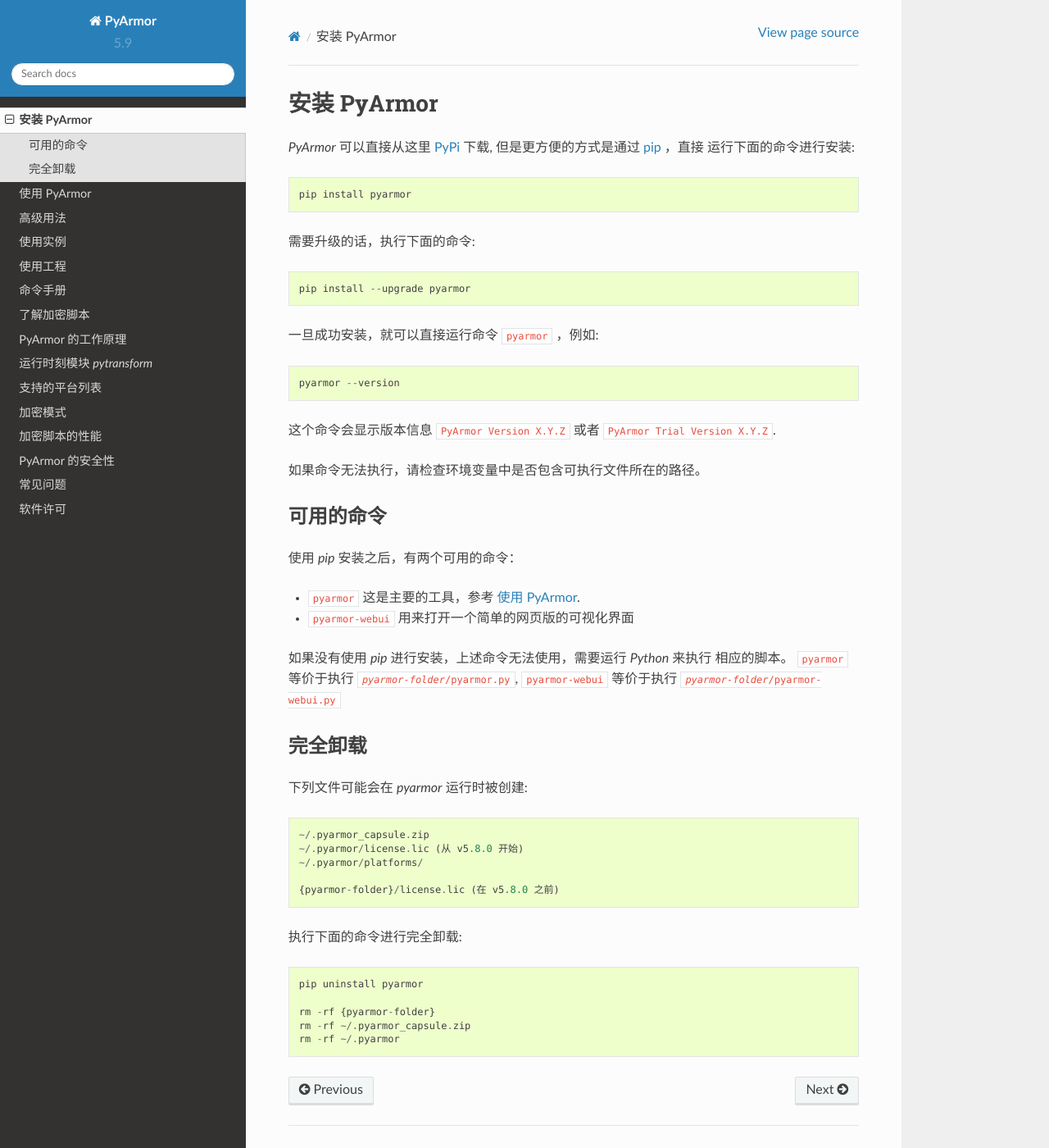
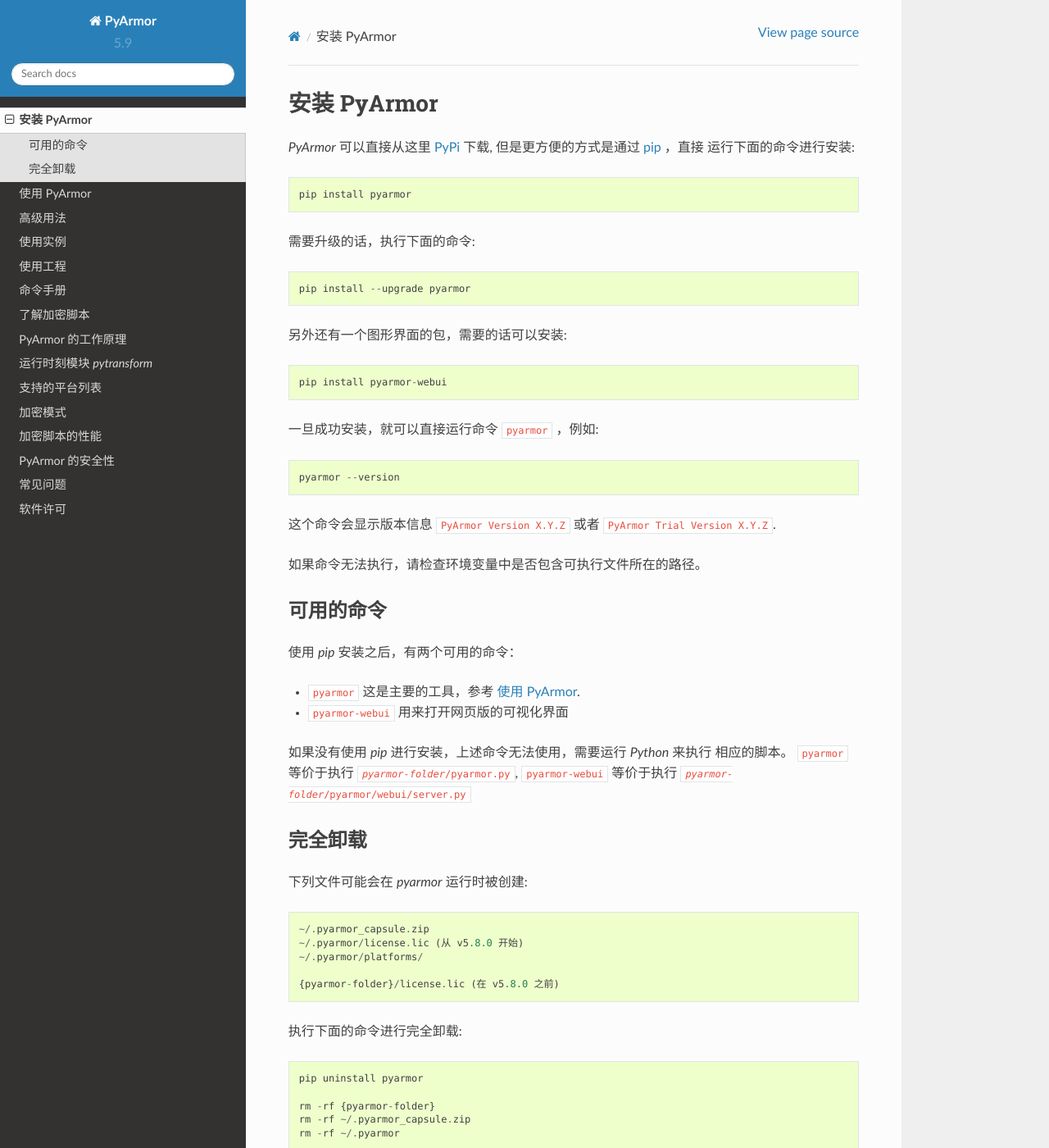
Before and after one commit to dashingsoft/pyarmor-docs-zh, a Sphinx documentation site: the page built from docs/installation.rst, in a window 1280 px wide and 1400 px high. Shown: the whole window at 82% size. Built offline with Sphinx 7.4.7 and the Read the Docs theme 2.0.0, drawn with Linux system fonts in a browser that asks for light colours.

Commit message:
Refine webui document

```diff
--- a/docs/installation.rst
+++ b/docs/installation.rst
@@ -10,6 +10,9 @@
 
     pip install --upgrade pyarmor
 
+另外还有一个图形界面的包，需要的话可以安装::
+
+    pip install pyarmor-webui
 
 一旦成功安装，就可以直接运行命令 ``pyarmor`` ，例如::
 
@@ -26,11 +29,11 @@
 
 * ``pyarmor`` 这是主要的工具，参考 :ref:`使用 PyArmor`.
 
-* ``pyarmor-webui`` 用来打开一个简单的网页版的可视化界面
+* ``pyarmor-webui`` 用来打开网页版的可视化界面
 
 如果没有使用 `pip` 进行安装，上述命令无法使用，需要运行 `Python` 来执行
 相应的脚本。 ``pyarmor`` 等价于执行 :file:`{pyarmor-folder}/pyarmor.py`,
-``pyarmor-webui`` 等价于执行 :file:`{pyarmor-folder}/pyarmor-webui.py`
+``pyarmor-webui`` 等价于执行 :file:`{pyarmor-folder}/pyarmor/webui/server.py`
 
 完全卸载
 --------
```
